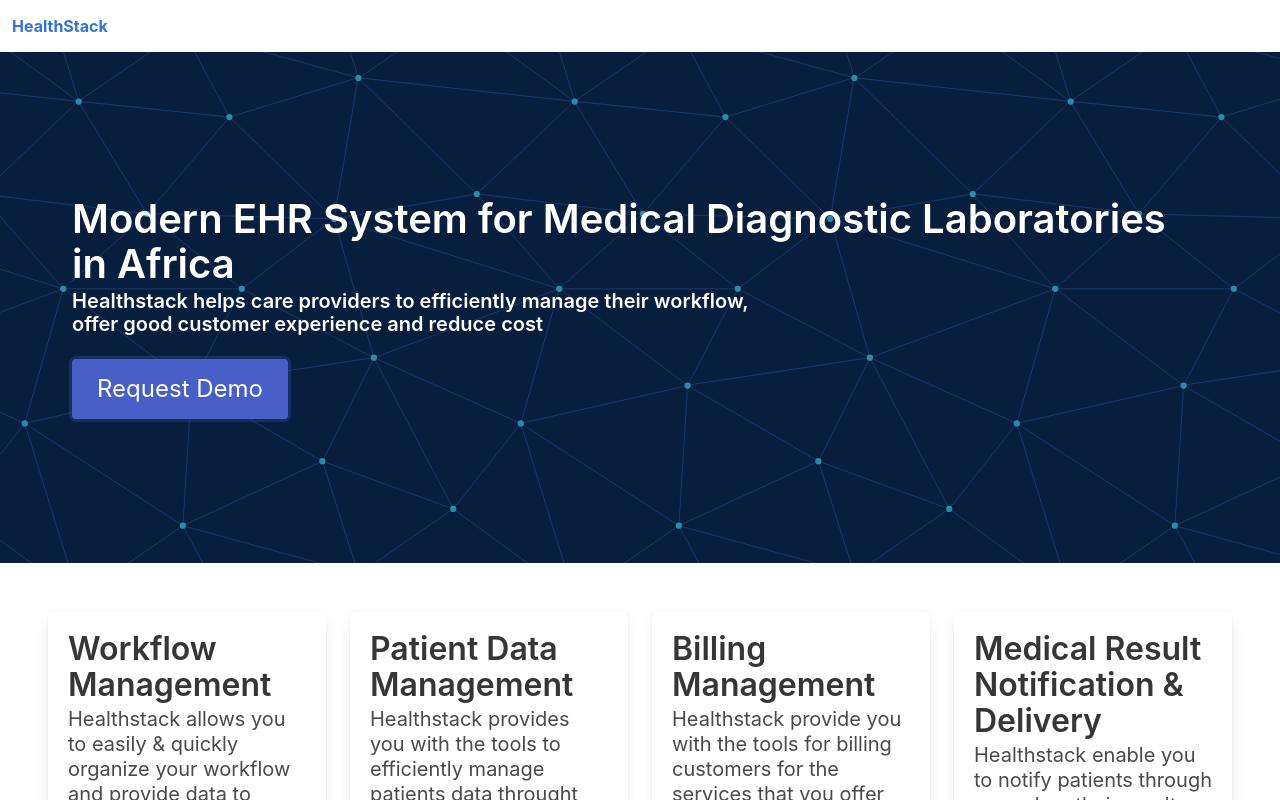
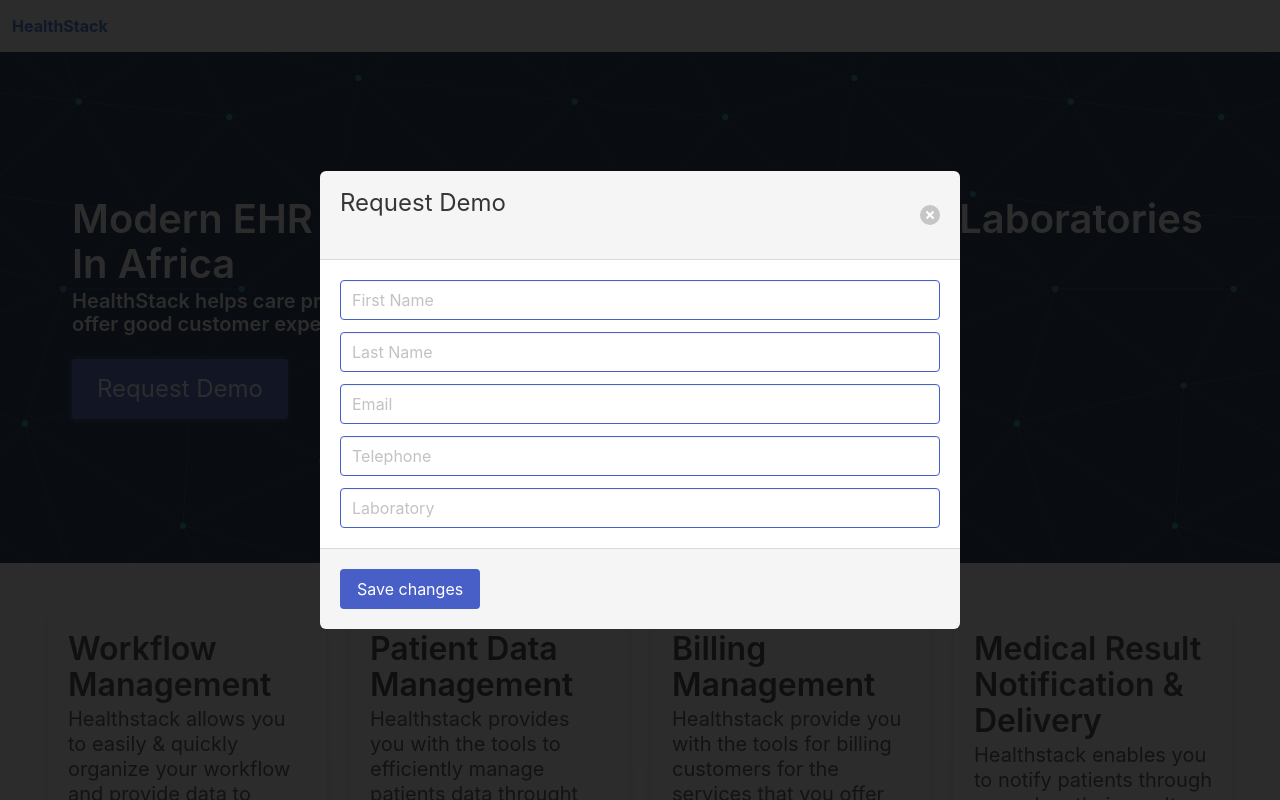
Before and after one commit to thehealthstack/healthstack-frontend-proto, a Vue app: page / in a window 1280 px wide. Both pictures are taken after a click on the link "Request Demo". Shown: the top 800 px of the page. Built offline with nearby package versions, Linux system fonts and the light colour scheme.

Commit message:
improve message on home view and add request demo functionality

```diff
--- /dev/null
+++ b/src/components/RequestDemoComponent.vue
@@ -0,0 +1,110 @@
+<template>
+  <div class="modal" :class="{'is-active': isActive }">
+    <div class="modal-background"></div>
+    <div class="modal-card">
+      <header class="modal-card-head">
+        <p class="modal-card-title">Request Demo</p>
+        <button class="delete" aria-label="close" @click="closeModal"></button>
+      </header>
+      <section class="modal-card-body">
+        <div class="field">
+          <div class="control">
+            <input
+              class="input is-link"
+              type="text"
+              placeholder="First Name"
+              v-model="fields.firstName"
+            />
+          </div>
+        </div>
+        <div class="field">
+          <div class="control">
+            <input
+              class="input is-link"
+              type="text"
+              placeholder="Last Name"
+              v-model="fields.lastName"
+            />
+          </div>
+        </div>
+        <div class="field">
+          <div class="control">
+            <input class="input is-link" type="email" placeholder="Email" v-model="fields.email" />
+          </div>
+        </div>
+        <div class="field">
+          <div class="control">
+            <input
+              class="input is-link"
+              type="telephone"
+              placeholder="Telephone"
+              v-model="fields.telephone"
+            />
+          </div>
+        </div>
+        <div class="field">
+          <div class="control">
+            <input
+              class="input is-link"
+              type="text"
+              placeholder="Laboratory"
+              v-model="fields.laboratory"
+            />
+          </div>
+        </div>
+      </section>
+      <footer class="modal-card-foot">
+        <button class="button is-link" @click="saveData">Save changes</button>
+      </footer>
+    </div>
+  </div>
+</template>
+
+
+<script>
+import axios from "axios";
+
+export default {
+  name: "requestdemo",
+  data() {
+    return {
+      fields: {
+        firstName: "",
+        lastName: "",
+        email: "",
+        telephone: "",
+        email: "",
+        laboratory: ""
+      }
+    };
+  },
+  props: ["isActive"],
+  methods: {
+    closeModal() {
+      this.$emit("close");
+    },
+    saveData() {
+      axios({
+        method: "get",
+        url:
+          "https://script.google.com/macros/s/AKfycbzoh2JYTlCNZGORRTMWMVxaFjggIhMIliwwXuMXtmAIXU3pKl0/exec",
+        params: {
+          firstName: this.fields.firstName,
+          lastName: this.fields.lastName,
+          email: this.fields.email,
+          telephone: this.fields.telephone,
+          laboratory: this.fields.laboratory
+        }
+      })
+        .then((res) => {
+          console.log(res);
+        })
+        .catch((err) => {
+          console.error(err);
+        });
+
+      this.$emit("close");
+    }
+  }
+};
+</script>
--- a/src/views/Home.vue
+++ b/src/views/Home.vue
@@ -24,12 +24,13 @@
         <div class="hero-body">
           <div class="container">
             <h1 class="title has-text-white is-size-2">
-              Modern EHR System for Medical Diagnostic Laboratories in Africa
+              Modern EHR Software For Medical Diagnostic Laboratories In Africa
             </h1>
             <h2 class="subtitle has-text-white is-5">
-              Healthstack helps care providers to efficiently manage their workflow, <br>offer good customer experience and reduce cost
+              HealthStack helps care providers to efficiently manage their workflow, <br>offer good customer experience and reduce cost
             </h2>
-            <a class="is-link button is-large" href="#">Request Demo</a>
+            <a class="is-link button is-large" href="#" @click="callModal">Request Demo</a>
+            <requestdemo-component :isActive="isActive" @close="closeModal"></requestdemo-component>
           </div>
         </div>
       </section>
@@ -63,7 +64,7 @@
             <article class="tile is-child box">
               <h1 class="title">Medical Result Notification & Delivery</h1>
               <p class="subtitle">
-                Healthstack enable you to notify patients through sms when their results are ready & deliver results to them via email
+                Healthstack enables you to notify patients through sms when their results are ready & deliver results to them via email
               </p>
             </article>
           </div>
@@ -82,8 +83,25 @@
 </template>
 
 <script>
+import requestDemoComponent from "@/components/RequestDemoComponent.vue";
 
 export default {
   name: "home",
+  data(){
+    return {
+      isActive: false,
+    }
+  },
+  methods: {
+    callModal(){
+      this.isActive = true;
+    },
+    closeModal(){
+      this.isActive = false;
+    }
+  },
+  components: {
+    "requestdemo-component": requestDemoComponent,
+  }
 };
 </script>
```
